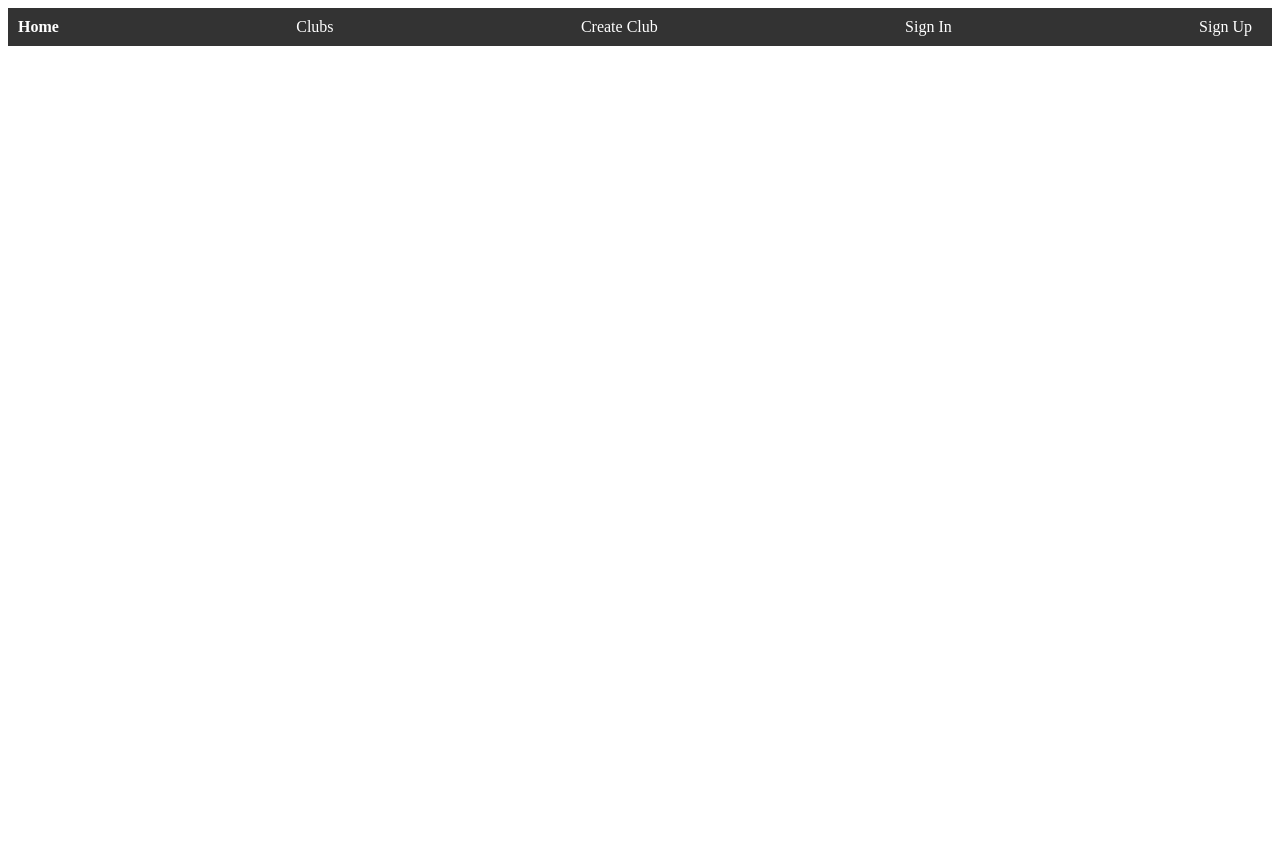
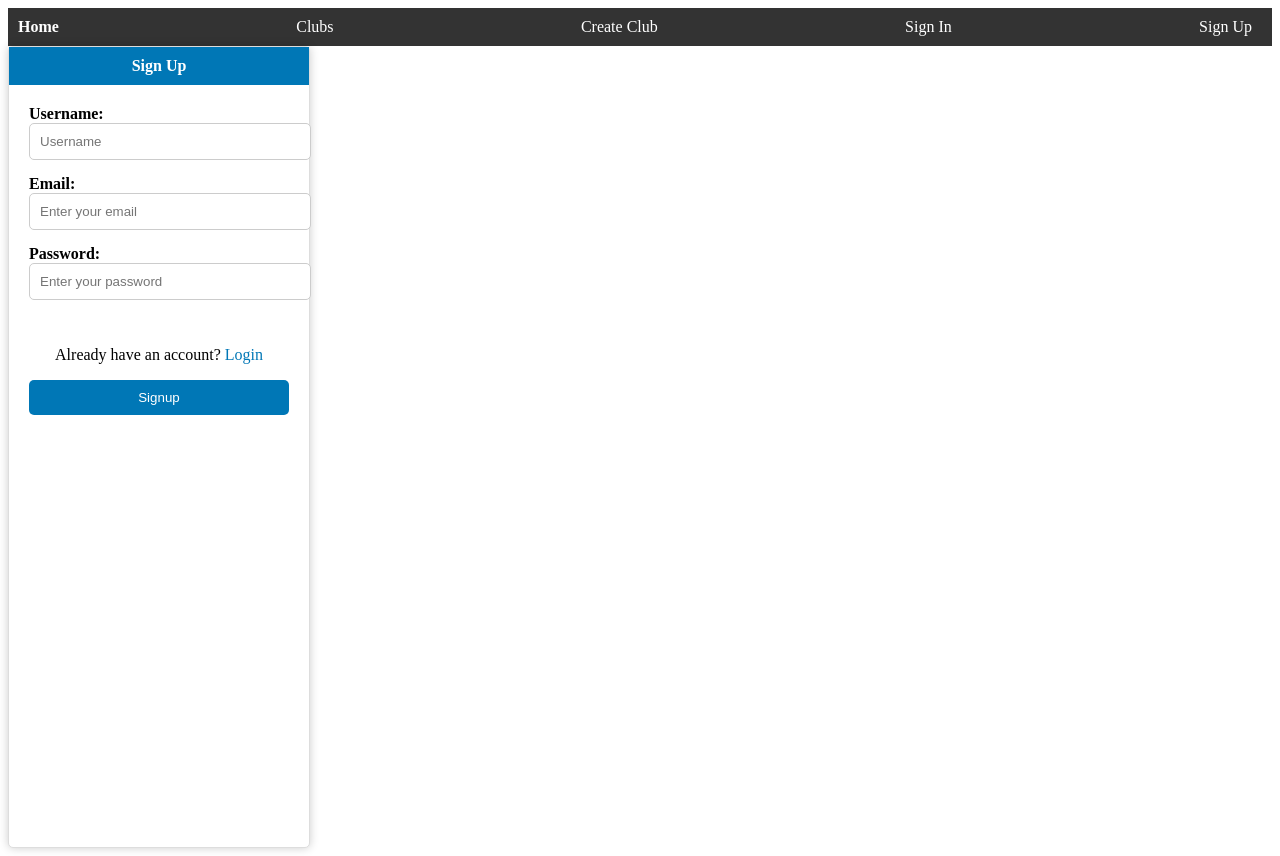
Before and after one commit to mwaniki-Titus/Book-clubwebsite, a React (Vite) app in the folder client/: page /sign-up in a window 1280 px wide. Before the commit the page ends 800 px from the top, so only its background shows below. Built offline with nearby package versions, Linux system fonts and the light colour scheme.

Commit message:
styled with App.css

```diff
--- a/client/src/App.jsx
+++ b/client/src/App.jsx
@@ -1,4 +1,3 @@
-
 import React, { useState } from 'react';
 import { Routes, Route } from 'react-router-dom';
 import Navbar from './Navbar'; // Import your Navbar component
@@ -11,8 +10,6 @@ import JoinBookClub from './JoinBookClub';
 
 // import reactLogo from './assets/react.svg'
 // import viteLogo from '/vite.svg'
-
-
 import './App.css'
 
 const App = () => {
@@ -24,8 +21,8 @@ const App = () => {
           <Route exact='true' path="/" element={<Home/>} />
           <Route path="/create-club" element={<CreateClub/>} />
           <Route path="/my-account" element={<MyAccount/>} />
-          <Route path="/login" element={<LogIn/>} />
-          <Route path="/signup" element={<SignUp/>} />
+          <Route path="/sign-in" element={<LogIn/>} />
+          <Route path="/sign-up" element={<SignUp/>} />
           <Route path="/join-book-club" element={<JoinBookClub/>} />
       </Routes>
       </>
--- a/client/src/JoinBookClub.jsx
+++ b/client/src/JoinBookClub.jsx
@@ -1,6 +1,6 @@
 // JoinBookClub.js
 import React from 'react';
-
+import { useDispatch } from 'react-redux';
 
 const JoinBookClub = ({ clubId }) => {
   const dispatch = useDispatch();
--- a/client/src/LogIn.jsx
+++ b/client/src/LogIn.jsx
@@ -1,59 +1,114 @@
-import React, { useState, useEffect} from "react";
-import { Link,useNavigate } from "react-router-dom";
-import axios from "axios";
+import { Formik, Form, Field, ErrorMessage } from "formik";
+import * as Yup from "yup";
+import { Link, useNavigate } from "react-router-dom";
+import "./App.jsx"
 
+function Login({ onLogin }) {
+  const navigate = useNavigate();
 
+  const initialValues = {
+    username: "",
+    password: "",
+  };
 
+  const validationSchema = Yup.object().shape({
+    username: Yup.string().required("Username is required"),
+    password: Yup.string().required("Password is required"),
+  });
 
-function Login() {
-    const [data,setData]= useState({
-      email: "",
-      username:"",
-      password: ""
-    })
+  const handleSubmit = (values, { setSubmitting }) => {
+    fetch("/login", {
+      method: "POST",
+      headers: {
+        "Content-Type": "application/json",
+      },
+      body: JSON.stringify(values),
+    }).then((res) => {
+      if (res.ok) {
+        res.json().then((user) => {
+          if (user.error) {
+            alert("Invalid username or password!");
+          } else {
+            onLogin(user);
+            console.log(user.email)
+            navigate("/events");
 
-    const { email,username,password } = data;
+          }
+        });
+      }
+    });
+    setSubmitting(false);
+  };
 
-    let navigate = useNavigate();
+  return (
+    <div className="login-container container d-flex align-items-center justify-content-center vh-100">
+      <div className="card">
+        <div className="card-header">Login</div>
+        <div className="card-body">
+          <Formik
+            initialValues={initialValues}
+            validationSchema={validationSchema}
+            onSubmit={handleSubmit}
+          >
+            {({ isSubmitting }) => (
+              <Form className="forms">
+                <div className="input_fields">
+                  <label htmlFor="username" className="form-label">
+                    Username:
+                  </label>
+                  <Field
+                    type="text"
+                    name="username"
+                    className="form-control"
+                    placeholder="Username"
+                  />
+                  <ErrorMessage
+                    name="username"
+                    component="div"
+                    className="error"
+                  />
+                </div>
 
-      const signIn = async (e) => {
-        e.preventDefault();
+                <div className="input_fields">
+                  <label htmlFor="password" className="form-label">
+                    Password:
+                  </label>
+                  <Field
+                    type="password"
+                    name="password"
+                    className="form-control"
+                    placeholder="Enter your password"
+                  />
+                  <ErrorMessage
+                    name="password"
+                    component="div"
+                    className="error"
+                  />
+                </div>
 
-        try {
-          const response = await axios.post("https://bookclubbackend.onrender.com/userlogin",data);
-          alert("Welcome back")
-          setData({
-            email: "",
-            username:"",
-            password: ""
-           })
+                <div className="form_message">
+                  <p>
+                    Don't have an account?{" "}
+                    <Link className="login_link" to="/sign-up">
+                      Signup
+                    </Link>
+                  </p>
+                </div>
 
-            navigate("/")
+                <button
+                  type="submit"
+                  className="btn btn-primary"
+                  disabled={isSubmitting}
+                >
+                  Login
+                </button>
+              </Form>
+            )}
+          </Formik>
+        </div>
+      </div>
+    </div>
+  );
+}
 
-          console.log(response.data);
-        } catch (error) {
-          alert("User not found")
-         console.error(error);
-        }
-
-
-
-      };
-
-
-    return (
-        <div className="sign-in-container">
-        <form onSubmit={signIn}>
-            <h1>Log In to your Account</h1>
-            <input type="email" placeholder="Enter your email" value={email} onChange={(e) => setData({...data, email: e.target.value})}></input>
-            <input type="text" placeholder="Enter your username" value={username} onChange={(e) => setData({...data, username:e.target.value})}></input>
-            <input type="password" placeholder="Enter your password" value={password} onChange={(e) => setData({...data, password:e.target.value})}></input>
-            <button type="submit">Log In</button>
-        </form>
-        <button><Link to="/signup">Don't have an account</Link></button>
-
-    </div>
-    )
-  }
-
-  export default Login
+export default Login;
--- a/client/src/Navbar.jsx
+++ b/client/src/Navbar.jsx
@@ -37,11 +37,11 @@ function Navbar({ user, onLogout }) {
       ) : (
         // Display "Sign In" and "Sign Up" when the user is not authenticated
         <>
-          <Link to="/login" className="link">
+          <Link to="/sign-in" className="link">
             Sign In
           </Link>
 
-          <Link to="/signup" className="link">
+          <Link to="/sign-up" className="link">
             Sign Up
           </Link>
         </>
--- a/client/src/SignUp.jsx
+++ b/client/src/SignUp.jsx
@@ -1,68 +1,128 @@
-import React, { useState } from "react";
-import axios from "axios";
-import {Link, useNavigate } from "react-router-dom";
 
+import React from "react";
+import { Formik, Form, Field, ErrorMessage } from "formik";
+import * as Yup from "yup";
+import { useState } from "react";
+import { Link, useNavigate } from "react-router-dom";
+import Login from "./LogIn";
+import "./App.css"
 
-const Register = () => {
-    const [formData, setFormData] = useState({
-        first_name: "",
-        last_name: "",
-        username:"",
-        email: "",
-        password: "",
-        role: "",
+function Signup({ onSignup }) {
+  const navigate = useNavigate();
+  const initialValues = {
+    username: "",
+    email: "",
+    phone_number: "",
+  };
+
+  const validationSchema = Yup.object().shape({
+    username: Yup.string().required("Username is required"),
+    email: Yup.string().email("Invalid email").required("Email is required"),
+    password: Yup.string().required("Password is required"),
+    phone_number: Yup.string().required("Phone number is required"),
+  });
+
+  const handleSubmit = (values, { setSubmitting }) => {
+    fetch("/signup", {
+      method: "POST",
+      headers: {
+        "Content-Type": "application/json",
+      },
+      body: JSON.stringify(values),
+    }).then((res) => {
+      if (res.ok) {
+        res.json().then((user) => {
+          console.log(user);
+          if (user.error) {
+            alert("User already exist!");
+          } else {
+            alert("Successfully created new user!");
+            onSignup(user);
+            navigate("/");
+          }
+        });
+      }
     });
+    setSubmitting(false);
+  };
 
-    const { first_name, last_name,username, email, password, role } = formData;
+  return (
+    <div className="signup-container card-container container d-flex align-items-center justify-content-center vh-100">
+      <div className="card-header">Sign Up</div>
+      <div className="card-body">
+        <Formik
+          initialValues={initialValues}
+          validationSchema={validationSchema}
+          onSubmit={handleSubmit}
+        >
+          {({ isSubmitting }) => (
+            <Form className="signup-form">
+              <div className="input-group">
+                <label htmlFor="username" className="form-label">
+                  Username:
+                </label>
+                <Field
+                  type="text"
+                  name="username"
+                  className="form-control"
+                  placeholder="Username"
+                />
+                <ErrorMessage
+                  name="username"
+                  component="div"
+                  className="error-message"
+                />
+              </div>
 
-    let navigate = useNavigate()
+              <div className="input-group">
+                <label htmlFor="email" className="form-label">
+                  Email:
+                </label>
+                <Field
+                  type="email"
+                  name="email"
+                  className="form-control"
+                  placeholder="Enter your email"
+                />
+                <ErrorMessage name="email" component="div" className="error-message" />
+              </div>
 
-    const signUp = async (e) => {
-        e.preventDefault();
+              <div className="input-group">
+                <label htmlFor="password" className="form-label">
+                  Password:
+                </label>
+                <Field
+                  type="password"
+                  name="password"
+                  className="form-control"
+                  placeholder="Enter your password"
+                />
+                <ErrorMessage
+                  name="password"
+                  component="div"
+                  className="error-message"
+                />
+              </div>
 
+              <div className="form-message">
+                <p>
+                  Already have an account?{" "}
+                  <Link className="login-link" to="/sign-in">
+                    Login
+                  </Link>
+                </p>
+              </div>
 
-        try {
-            const response = await axios.post("https://bookclubbackend.onrender.com/usersignup", formData);
-            console.log(response.data);
-        } catch (error) {
-            console.error(error);
-        }
+              <button type="submit" className="btn-primary" disabled={isSubmitting}>
+                Signup
+              </button>
+            </Form>
+          )}
+        </Formik>
+      </div>
+    </div>
 
+  );
+}
 
-        alert("User created")
-
-
-        // Clear the form inputs after submission
-        setFormData({
-            first_name: "",
-            last_name: "",
-            username:"",
-            email: "",
-            password: "",
-            role: "",
-        });
-
-        navigate("/login")
-
-    };
-
-    return (
-        <div className="sign-in-container">
-            <form onSubmit={signUp}>
-                <h1>Create Account</h1>
-                <input type="text" placeholder="Enter your first name.." value={first_name} onChange={(e) =>setFormData({ ...formData, first_name: e.target.value })}/>
-                <input type="text" placeholder="Enter your last name.." value={last_name} onChange={(e) =>setFormData({ ...formData, last_name: e.target.value })}/>
-                 <input type="text" placeholder="Enter your username.." value={username} onChange={(e) =>setFormData({ ...formData, username: e.target.value })}/>
-                <input type="email" placeholder="Enter your email.." value={email} onChange={(e) => setFormData({ ...formData, email: e.target.value }) }/>
-                <input type="password" placeholder="Enter your password" value={password} onChange={(e) =>setFormData({ ...formData, password: e.target.value })}/>
-                <input type="text" placeholder="Enter your role as User" value={role} onChange={(e) =>setFormData({ ...formData, role: e.target.value })}/>
-                <button type="submit">Sign Up</button>
-            </form>
-            <button>
-            <Link to="/login">Already have an account</Link>
-            </button>
-        </div>
-    );
-};
-
-export default Register;
+export default Signup;
```
Also changed, not shown: client/src/CreateClubs.jsx (+12 -10 lines), client/src/Home.jsx (line endings or trailing spaces), client/src/MyAccount.jsx (line endings or trailing spaces).
